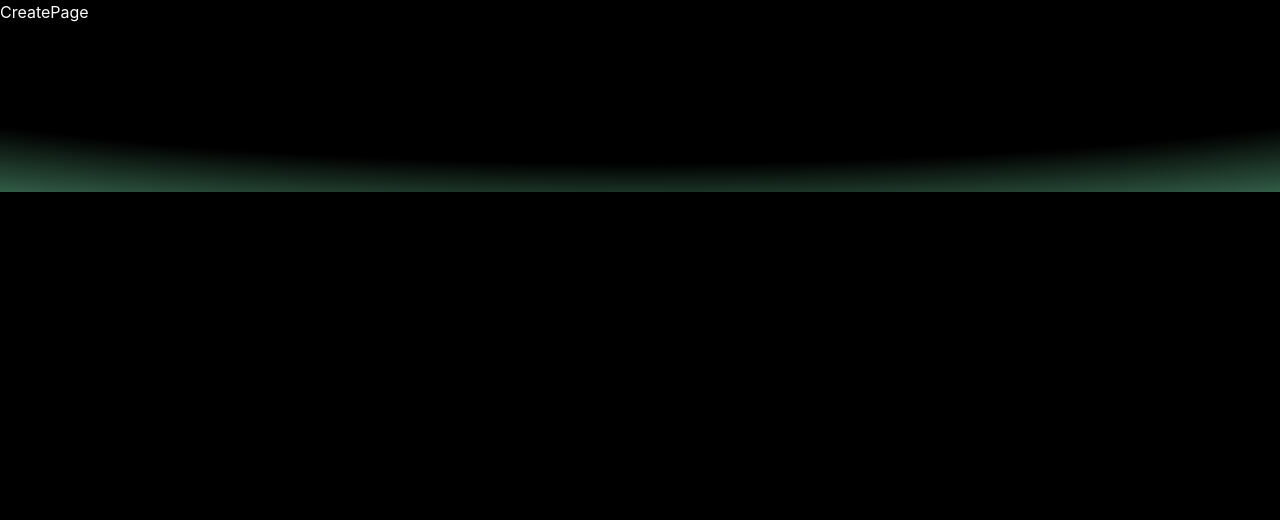
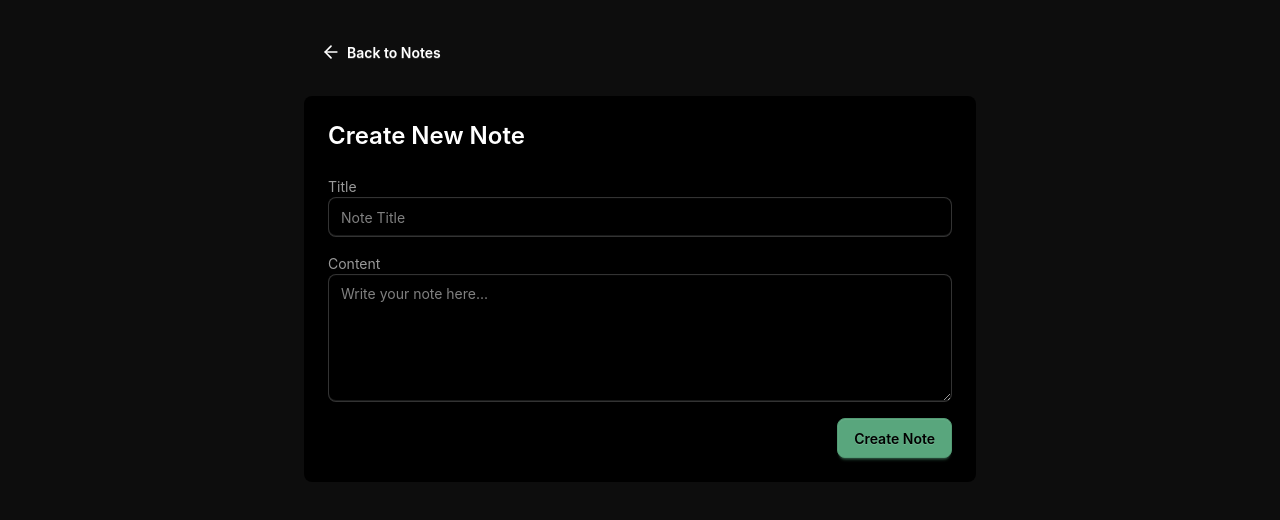
Before and after one commit to jakubjanak/thinkboard, a React (Vite) app in the folder frontend/: page /create in a window 1280 px wide. Shown: the top 520 px of the page. Built offline with nearby package versions, Linux system fonts and the light colour scheme.

Commit message:
CreatePage component done. Also I have created axios.create in axios.js file.

```diff
--- /dev/null
+++ b/frontend/src/lib/axios.js
@@ -0,0 +1,7 @@
+import axios from "axios";
+
+const api = axios.create({
+  baseURL: "http://localhost:5001/api",
+});
+
+export default api;
--- a/frontend/src/pages/CreatePage.jsx
+++ b/frontend/src/pages/CreatePage.jsx
@@ -1,5 +1,100 @@
+import { useState } from "react";
+import { Link, useNavigate } from "react-router";
+import { ArrowLeftIcon } from "lucide-react";
+import toast from "react-hot-toast";
+import api from "../lib/axios";
+
 const CreatePage = () => {
-  return <div>CreatePage</div>;
+  const [title, setTitle] = useState("");
+  const [content, setContent] = useState("");
+  const [loading, setLoading] = useState(false);
+
+  const navigate = useNavigate();
+
+  const handleSubmit = async (e) => {
+    e.preventDefault();
+
+    if (!title.trim() || !content.trim()) {
+      toast.error("All fields are required!");
+      return;
+    }
+
+    setLoading(true);
+    try {
+      await api.post("/notes", {
+        title,
+        content,
+      });
+      toast.success("Note created successfully!");
+      navigate("/");
+    } catch (error) {
+      if (error.response.status === 429) {
+        toast.error("Slow down! You're creating notes too fast!", {
+          duration: 4000,
+          icon: "💀",
+        });
+      } else {
+        toast.error("Failed to create a note!");
+      }
+    } finally {
+      setLoading(false);
+    }
+  };
+
+  return (
+    <div className="min-h-screen bg-base-200">
+      <div className="container mx-auto px-4 py-8">
+        <div className="max-w-2xl mx-auto">
+          <Link to={"/"} className="btn btn-ghost hover:bg-white/20 mb-6">
+            <ArrowLeftIcon className="size-5" />
+            Back to Notes
+          </Link>
+
+          <div className="card bg-base-100">
+            <div className="card-body">
+              <h2 className="card-title text-2xl mb-4">Create New Note</h2>
+              <form onSubmit={handleSubmit}>
+                <div className="mb-4">
+                  <label className="label block">
+                    <span className="label-text">Title</span>
+                  </label>
+                  <input
+                    type="text"
+                    placeholder="Note Title"
+                    className="input w-full"
+                    value={title}
+                    onChange={(e) => setTitle(e.target.value)}
+                  />
+                </div>
+
+                <div className="mb-4">
+                  <label className="label block">
+                    <span className="label-text">Content</span>
+                  </label>
+                  <textarea
+                    placeholder="Write your note here..."
+                    className="textarea h-32 w-full"
+                    value={content}
+                    onChange={(e) => setContent(e.target.value)}
+                  ></textarea>
+                </div>
+
+                <div className="card-actions justify-end">
+                  <button
+                    type="submit"
+                    className="btn btn-primary"
+                    disabled={loading}
+                  >
+                    {loading ? "Creating..." : "Create Note"}
+                  </button>
+                </div>
+              </form>
+            </div>
+          </div>
+        </div>
+      </div>
+    </div>
+  );
 };
 
 export default CreatePage;
--- a/frontend/src/pages/Homepage.jsx
+++ b/frontend/src/pages/Homepage.jsx
@@ -1,7 +1,7 @@
 import Navbar from "../components/Navbar";
 import { useState, useEffect } from "react";
 import RateLimitedUI from "../components/RateLimitedUI";
-import axios from "axios";
+import api from "../lib/axios";
 import toast from "react-hot-toast";
 import NoteCard from "../components/NoteCard";
 
@@ -13,7 +13,7 @@ const Homepage = () => {
   useEffect(() => {
     const fetchNotes = async () => {
       try {
-        const res = await axios.get("http://localhost:5001/api/notes");
+        const res = await api.get("/notes");
         console.log(res.data);
         setNotes(res.data);
       } catch (error) {
```
